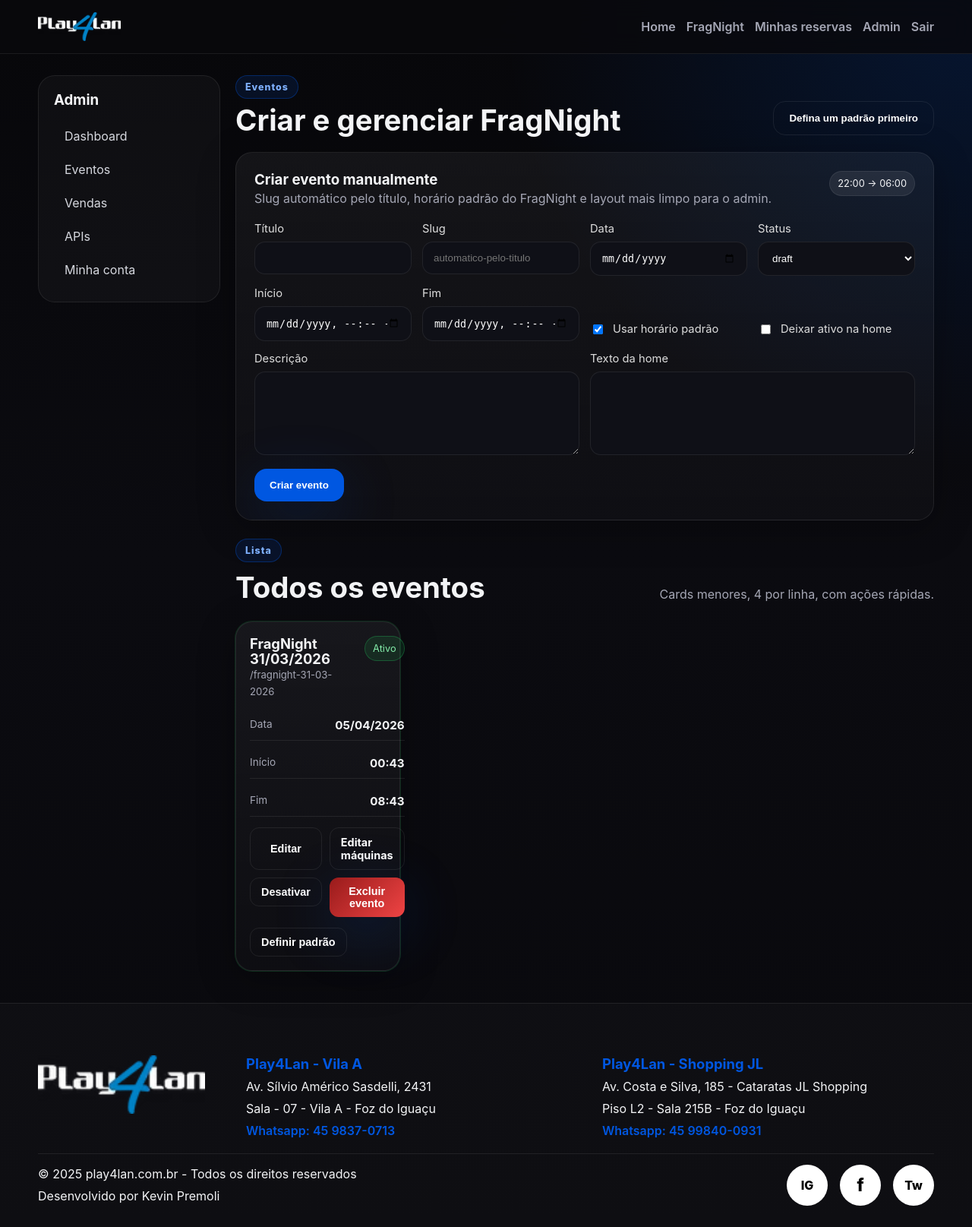
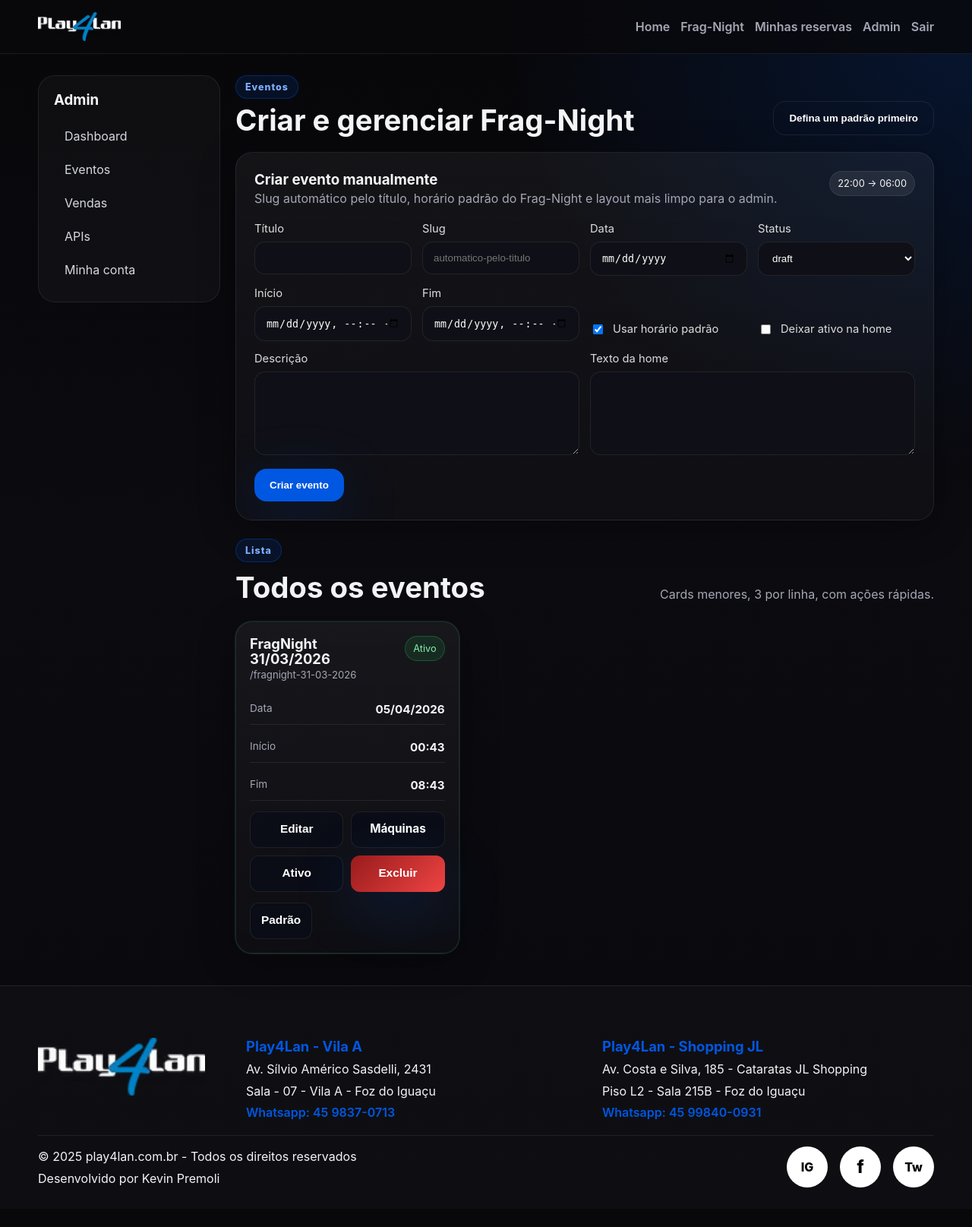
Before and after one commit to Hunter954/play4lanfragnight, a Flask app: page /admin/eventos in a window 1280 px wide. Shown: the whole page at 76% size. After the commit the page ends 1563 px from the top, so only its background shows below. Run offline with Flask 3, Linux system fonts and the light colour scheme; a user stored in the database is signed in; data comes from the database, SQL or seed files in the repository; parts of the project's set-up code (start-up, migrations or seed data) failed here and were passed over.

Commit message:
Add files via upload

```diff
--- a/app/routes.py
+++ b/app/routes.py
@@ -200,7 +200,7 @@ def checkout(slug):
     db.session.commit()
 
     try:
-        pref = create_preference(reservation, f'Reserva FragNight - {event.title}')
+        pref = create_preference(reservation, f'Reserva Frag-Night - {event.title}')
         reservation.payment_reference = pref.get('id') or pref.get('preference_id')
         db.session.commit()
         return redirect(pref.get('init_point', url_for('site.my_reservations', _external=True)))
@@ -273,6 +273,26 @@ def dashboard():
     reservations = Reservation.query.order_by(Reservation.created_at.desc()).limit(10).all()
     total_paid = db.session.query(db.func.coalesce(db.func.sum(Reservation.total_amount), 0)).filter(Reservation.payment_status == 'paid').scalar()
     return render_template('admin/dashboard.html', events=events, reservations=reservations, total_paid=total_paid)
+
+
+
+def delete_event_and_dependencies(event):
+    default_template_id = SiteSetting.get('default_event_template_id', '')
+    if default_template_id and str(default_template_id) == str(event.id):
+        SiteSetting.set('default_event_template_id', '')
+
+    reservations = Reservation.query.filter_by(event_id=event.id).all()
+    reservation_ids = [reservation.id for reservation in reservations]
+
+    if reservation_ids:
+        ReservationItem.query.filter(ReservationItem.reservation_id.in_(reservation_ids)).delete(synchronize_session=False)
+        PaymentLog.query.filter(PaymentLog.reservation_id.in_(reservation_ids)).delete(synchronize_session=False)
+        Reservation.query.filter(Reservation.id.in_(reservation_ids)).delete(synchronize_session=False)
+
+    Machine.query.filter_by(event_id=event.id).delete(synchronize_session=False)
+    MachineGroup.query.filter_by(event_id=event.id).delete(synchronize_session=False)
+    db.session.delete(event)
+
 
 @admin_bp.route('/eventos', methods=['GET', 'POST'])
 @login_required
@@ -375,9 +395,13 @@ def events():
 
         elif action == 'delete':
             event = FragNightEvent.query.get_or_404(request.form.get('event_id'))
-            db.session.delete(event)
-            db.session.commit()
-            flash('Evento removido.', 'success')
+            try:
+                delete_event_and_dependencies(event)
+                db.session.commit()
+                flash('Evento removido.', 'success')
+            except Exception:
+                db.session.rollback()
+                flash('Não foi possível excluir este evento. Verifique se existem reservas ou vínculos pendentes.', 'error')
 
         return redirect(url_for('admin.events'))
 
@@ -577,7 +601,7 @@ def mercadopago_webhook():
             if status == 'approved':
                 items = ', '.join([item.machine.label for item in reservation.items])
                 message = (
-                    f"✅ Novo pagamento aprovado no FragNight\n"
+                    f"✅ Novo pagamento aprovado no Frag-Night\n"
                     f"Evento: {reservation.event.title}\n"
                     f"Cliente: {reservation.payer_name or reservation.user.name}\n"
                     f"Telefone: {reservation.payer_phone or reservation.user.phone or '-'}\n"
--- a/app/static/css/app.css
+++ b/app/static/css/app.css
@@ -512,7 +512,7 @@ th,td{text-align:left;padding:14px;border-bottom:1px solid var(--line);vertical-
 .admin-check-wrap{display:flex;align-items:flex-end}
 .admin-check-wrap .checkbox-line{margin:0 0 6px}
 .admin-events-subheader{align-items:end}
-.admin-event-list{display:grid;grid-template-columns:repeat(4,minmax(0,1fr));gap:18px}
+.admin-event-list{display:grid;grid-template-columns:repeat(3,minmax(0,1fr));gap:18px}
 .admin-event-card{padding:18px;display:grid;gap:14px;min-width:0}
 .admin-event-card.is-active{box-shadow:0 0 0 1px rgba(34,197,94,.18),0 10px 50px rgba(0,0,0,.3)}
 .admin-event-card__top{display:flex;justify-content:space-between;gap:12px;align-items:flex-start}
@@ -528,10 +528,27 @@ th,td{text-align:left;padding:14px;border-bottom:1px solid var(--line);vertical-
 .admin-event-panel{padding-top:2px;border-top:1px solid var(--line)}
 .admin-modal{position:fixed;inset:0;z-index:120;display:grid;place-items:center;padding:18px}
 .admin-modal[hidden]{display:none}
-.admin-modal__backdrop{position:absolute;inset:0;background:rgba(0,0,0,.7);backdrop-filter:blur(4px)}
-.admin-modal__dialog{position:relative;z-index:1;width:min(900px,96vw);padding:24px}
+.admin-modal__backdrop{position:absolute;inset:0;background:rgba(4,8,18,.92)}
+.admin-modal__dialog{position:relative;z-index:1;width:min(900px,96vw);padding:24px;background:linear-gradient(180deg,#0f1320,#0a0d16);border:1px solid rgba(255,255,255,.08);box-shadow:0 24px 80px rgba(0,0,0,.55)}
 .admin-modal__close{position:absolute;top:12px;right:12px;width:40px;height:40px;border:none;border-radius:999px;background:rgba(255,255,255,.08);color:#fff;font-size:1.4rem;cursor:pointer}
 .hero-card-top--with-badge{display:flex;align-items:center;justify-content:space-between;gap:12px}
+
+.admin-event-card__actions .btn,
+.admin-event-card__secondary .btn{
+  min-height:48px;
+  padding:12px 14px;
+  font-size:.96rem;
+  line-height:1.05;
+  text-align:center;
+  white-space:nowrap;
+}
+.admin-event-card__secondary .btn{min-width:0}
+.admin-event-card__actions .btn-ghost,
+.admin-event-card__secondary .btn-ghost{
+  background:rgba(10,14,24,.78);
+  border:1px solid rgba(255,255,255,.08);
+}
+.admin-event-card__top .badge{white-space:nowrap}
 
 @media (max-width: 1200px){
   .admin-event-list{grid-template-columns:repeat(3,minmax(0,1fr))}
@@ -593,13 +610,10 @@ th,td{text-align:left;padding:14px;border-bottom:1px solid var(--line);vertical-
 .section-event-detail .machine-sector-card-fora_parede .machine-seat .seat-monitor,
 .section-event-detail .machine-sector-card-sala_gamer .machine-seat .seat-monitor{width:76px;height:50px;}
 
-.map-modal__dialog--image{width:min(1380px,96vw);padding:22px 22px 18px;display:grid;gap:16px;}
-.map-modal__toolbar{display:flex;align-items:center;justify-content:space-between;gap:12px;padding-right:52px;}
-.map-modal__toolbar strong{font-size:1.05rem;}
-.map-modal__actions{display:flex;align-items:center;gap:8px;flex-wrap:wrap;}
-.map-modal__viewport{position:relative;overflow:auto;max-height:78vh;border-radius:22px;border:1px solid rgba(255,255,255,.08);background:rgba(5,8,16,.82);padding:16px;cursor:grab;}
-.map-modal__viewport.is-dragging{cursor:grabbing;}
-.map-modal__image{display:block;max-width:none;width:100%;height:auto;transform-origin:top left;transition:transform .14s ease;user-select:none;-webkit-user-drag:none;}
+.map-modal__dialog--image{width:min(1380px,96vw);padding:18px;background:#0a0d16;border:1px solid rgba(255,255,255,.08);box-shadow:0 26px 90px rgba(0,0,0,.55);}
+.map-modal__toolbar{display:none}
+.map-modal__viewport{position:relative;overflow:auto;max-height:82vh;border-radius:18px;border:1px solid rgba(255,255,255,.08);background:#050810;padding:0;-webkit-overflow-scrolling:touch;touch-action:auto;}
+.map-modal__image{display:block;max-width:100%;width:100%;height:auto;user-select:none;-webkit-user-drag:none;}
 
 @media (max-width: 1180px){
   .section-event-detail .machine-sector-card{grid-template-columns:252px minmax(0,1fr);gap:20px;}
@@ -624,7 +638,6 @@ th,td{text-align:left;padding:14px;border-bottom:1px solid var(--line);vertical-
   .section-event-detail .machine-sector-card-fora_meio .machine-seat .seat-monitor,
   .section-event-detail .machine-sector-card-fora_parede .machine-seat .seat-monitor,
   .section-event-detail .machine-sector-card-sala_gamer .machine-seat .seat-monitor{width:54px;height:36px;}
-  .map-modal__dialog--image{padding:16px 12px 12px;}
-  .map-modal__toolbar{align-items:flex-start;flex-direction:column;padding-right:42px;}
-  .map-modal__viewport{padding:10px;max-height:74vh;}
+  .map-modal__dialog--image{padding:12px;}
+    .map-modal__viewport{max-height:78vh;}
 }
--- a/app/static/js/app.js
+++ b/app/static/js/app.js
@@ -51,35 +51,9 @@ if (machineForm) {
 
 const mapModal = document.getElementById('map-modal');
 if (mapModal) {
-  const viewport = mapModal.querySelector('[data-map-viewport]');
-  const mapImage = mapModal.querySelector('[data-map-image]');
-  const zoomInButton = mapModal.querySelector('[data-zoom-in]');
-  const zoomOutButton = mapModal.querySelector('[data-zoom-out]');
-  const zoomResetButton = mapModal.querySelector('[data-zoom-reset]');
-  let scale = 1;
-  let isDragging = false;
-  let dragStartX = 0;
-  let dragStartY = 0;
-  let startScrollLeft = 0;
-  let startScrollTop = 0;
-
-  function applyZoom(nextScale) {
-    if (!mapImage) return;
-    scale = Math.min(4, Math.max(1, nextScale));
-    mapImage.style.transform = `scale(${scale})`;
-    if (zoomResetButton) {
-      zoomResetButton.textContent = `${Math.round(scale * 100)}%`;
-    }
-  }
-
   function openMap() {
     mapModal.hidden = false;
     document.body.classList.add('modal-open');
-    applyZoom(1);
-    if (viewport) {
-      viewport.scrollTop = 0;
-      viewport.scrollLeft = 0;
-    }
   }
 
   function closeMap() {
@@ -90,43 +64,10 @@ if (mapModal) {
   document.querySelectorAll('[data-open-map]').forEach((button) => {
     button.addEventListener('click', openMap);
   });
+
   document.querySelectorAll('[data-close-map]').forEach((button) => {
     button.addEventListener('click', closeMap);
   });
-
-  if (zoomInButton) zoomInButton.addEventListener('click', () => applyZoom(scale + 0.25));
-  if (zoomOutButton) zoomOutButton.addEventListener('click', () => applyZoom(scale - 0.25));
-  if (zoomResetButton) zoomResetButton.addEventListener('click', () => applyZoom(1));
-
-  if (viewport) {
-    viewport.addEventListener('wheel', (event) => {
-      if (!mapModal.hidden && event.ctrlKey) {
-        event.preventDefault();
-        applyZoom(scale + (event.deltaY < 0 ? 0.2 : -0.2));
-      }
-    }, { passive: false });
-
-    viewport.addEventListener('mousedown', (event) => {
-      if (scale <= 1) return;
-      isDragging = true;
-      dragStartX = event.clientX;
-      dragStartY = event.clientY;
-      startScrollLeft = viewport.scrollLeft;
-      startScrollTop = viewport.scrollTop;
-      viewport.classList.add('is-dragging');
-    });
-
-    window.addEventListener('mousemove', (event) => {
-      if (!isDragging) return;
-      viewport.scrollLeft = startScrollLeft - (event.clientX - dragStartX);
-      viewport.scrollTop = startScrollTop - (event.clientY - dragStartY);
-    });
-
-    window.addEventListener('mouseup', () => {
-      isDragging = false;
-      viewport.classList.remove('is-dragging');
-    });
-  }
 
   window.addEventListener('keydown', (event) => {
     if (event.key === 'Escape' && !mapModal.hidden) {
--- a/app/templates/admin/events.html
+++ b/app/templates/admin/events.html
@@ -4,11 +4,11 @@
 <div class="section-header admin-events-header">
   <div>
     <span class="eyebrow">Eventos</span>
-    <h1>Criar e gerenciar FragNight</h1>
+    <h1>Criar e gerenciar Frag-Night</h1>
   </div>
   <div class="admin-events-header-actions">
     {% if default_template_id %}
-    <button type="button" class="btn" data-open-modal="default-event-modal">Criar com 1 clique</button>
+    <button type="button" class="btn" data-open-modal="default-event-modal">Evento Rápido</button>
     {% else %}
     <button type="button" class="btn btn-ghost" disabled>Defina um padrão primeiro</button>
     {% endif %}
@@ -19,7 +19,7 @@
   <div class="section-header admin-create-head">
     <div>
       <h3>Criar evento manualmente</h3>
-      <p class="muted-copy">Slug automático pelo título, horário padrão do FragNight e layout mais limpo para o admin.</p>
+      <p class="muted-copy">Slug automático pelo título, horário padrão do Frag-Night e layout mais limpo para o admin.</p>
     </div>
     <div class="mini-badges">
       {% if default_template_id %}<span class="badge badge-live">Padrão pronto</span>{% endif %}
@@ -62,7 +62,7 @@
       <span class="eyebrow">Lista</span>
       <h2>Todos os eventos</h2>
     </div>
-    <p class="muted-copy">Cards menores, 4 por linha, com ações rápidas.</p>
+    <p class="muted-copy">Cards menores, 3 por linha, com ações rápidas.</p>
   </div>
 
   <div class="admin-event-list">
@@ -84,12 +84,12 @@
 
       <div class="admin-event-card__actions">
         <button type="button" class="btn btn-sm btn-ghost full" data-toggle-panel="event-edit-{{ event.id }}">Editar</button>
-        <a class="btn btn-sm btn-ghost full" href="{{ url_for('admin.event_groups', event_id=event.id) }}">Editar máquinas</a>
+        <a class="btn btn-sm btn-ghost full" href="{{ url_for('admin.event_groups', event_id=event.id) }}">Máquinas</a>
         {% if event.is_active %}
         <form method="post" class="full">
           <input type="hidden" name="action" value="deactivate">
           <input type="hidden" name="event_id" value="{{ event.id }}">
-          <button class="btn btn-sm btn-ghost full" type="submit">Desativar</button>
+          <button class="btn btn-sm btn-ghost full" type="submit">Ativo</button>
         </form>
         {% else %}
         <form method="post" class="full">
@@ -98,10 +98,10 @@
           <button class="btn btn-sm full" type="submit">Ativar</button>
         </form>
         {% endif %}
-        <form method="post" class="full" onsubmit="return confirm('Excluir evento?')">
+        <form method="post" class="full" onsubmit="return confirm('Excluir?')">
           <input type="hidden" name="action" value="delete">
           <input type="hidden" name="event_id" value="{{ event.id }}">
-          <button class="btn btn-sm btn-danger full" type="submit">Excluir evento</button>
+          <button class="btn btn-sm btn-danger full" type="submit">Excluir</button>
         </form>
       </div>
 
@@ -109,7 +109,7 @@
         <form method="post">
           <input type="hidden" name="action" value="set_template">
           <input type="hidden" name="event_id" value="{{ event.id }}">
-          <button class="btn btn-sm {{ 'btn-ghost' if default_template_id|string != event.id|string else '' }}" type="submit">{{ 'Evento padrão' if default_template_id|string == event.id|string else 'Definir padrão' }}</button>
+          <button class="btn btn-sm {{ 'btn-ghost' if default_template_id|string != event.id|string else '' }}" type="submit">{{ 'Padrão' if default_template_id|string == event.id|string else 'Padrão' }}</button>
         </form>
       </div>
 
@@ -157,15 +157,15 @@
     <div class="section-header admin-modal__head">
       <div>
         <span class="eyebrow">Padrão</span>
-        <h2>Criar com 1 clique</h2>
+        <h2>Evento Rápido</h2>
       </div>
-      <p class="muted-copy">Abre num popup e já puxa o evento padrão para agilizar seu FragNight.</p>
+      <p class="muted-copy">Abre num popup com fundo sólido e já puxa o evento padrão para agilizar seu Frag-Night.</p>
     </div>
     <form method="post" class="admin-form">
       <input type="hidden" name="action" value="create_from_default">
       <input type="hidden" name="template_event_id" value="{{ default_template_id }}">
       <div class="form-grid form-grid-2">
-        <div><label>Título</label><input type="text" name="title" placeholder="FragNight 05/04/2026" data-slug-source data-slug-target="#event-default-slug"></div>
+        <div><label>Título</label><input type="text" name="title" placeholder="Frag-Night 05/04/2026" data-slug-source data-slug-target="#event-default-slug"></div>
         <div><label>Slug</label><input id="event-default-slug" type="text" name="slug" placeholder="automatico-pelo-titulo"></div>
         <div><label>Data</label><input type="date" name="event_date" required></div>
         <div><label>Status</label>
@@ -181,7 +181,7 @@
         <div><label>Texto da home</label><textarea name="hero_text" placeholder="Se deixar vazio, copia do evento padrão."></textarea></div>
       </div>
       <label class="checkbox-line"><input type="checkbox" name="make_active" value="1" checked> Criar já como evento ativo</label>
-      <button class="btn" type="submit">Criar evento agora</button>
+      <button class="btn" type="submit">Criar evento</button>
     </form>
   </div>
 </div>
--- a/app/templates/admin/sales.html
+++ b/app/templates/admin/sales.html
@@ -4,7 +4,7 @@
 <div class="section-header">
   <div>
     <span class="eyebrow">Relatórios</span>
-    <h1>Compras por FragNight</h1>
+    <h1>Compras por Frag-Night</h1>
   </div>
 </div>
 <div class="glass-card">
--- a/app/templates/auth/login.html
+++ b/app/templates/auth/login.html
@@ -15,7 +15,7 @@
       </form>
     </div>
     <div class="glass-card">
-      <h3>Pronto para o FragNight</h3>
+      <h3>Pronto para o Frag-Night</h3>
       <p>Depois do login você pode selecionar máquinas, pagar e acompanhar o status da reserva.</p>
       <a class="btn btn-ghost" href="{{ url_for('auth.register') }}">Criar conta</a>
     </div>
--- a/app/templates/auth/register.html
+++ b/app/templates/auth/register.html
@@ -20,7 +20,7 @@
     </div>
     <div class="glass-card">
       <h3>Compra rápida</h3>
-      <p>Com a conta criada você consegue ver as reservas e reaproveitar seu cadastro nos próximos FragNight.</p>
+      <p>Com a conta criada você consegue ver as reservas e reaproveitar seu cadastro nos próximos Frag-Night.</p>
     </div>
   </div>
 </section>
--- a/app/templates/base.html
+++ b/app/templates/base.html
@@ -3,7 +3,7 @@
 <head>
   <meta charset="utf-8">
   <meta name="viewport" content="width=device-width,initial-scale=1">
-  <title>{% block title %}Play4Lan FragNight{% endblock %}</title>
+  <title>{% block title %}Play4Lan Frag-Night{% endblock %}</title>
   <meta name="theme-color" content="#0b0b0f">
   <link rel="stylesheet" href="{{ url_for('static', filename='css/app.css') }}">
 </head>
@@ -16,7 +16,7 @@
       <nav class="nav">
         <a href="{{ url_for('site.home') }}">Home</a>
         {% if active_event_global %}
-        <a href="{{ url_for('site.event_detail', slug=active_event_global.slug) }}">FragNight</a>
+        <a href="{{ url_for('site.event_detail', slug=active_event_global.slug) }}">Frag-Night</a>
         {% endif %}
         {% if current_user.is_authenticated %}
           <a href="{{ url_for('site.my_reservations') }}">Minhas reservas</a>
```
Also changed, not shown: app/templates/site/event_detail.html (+1 -9 lines), app/templates/site/home.html (+5 -5 lines).
